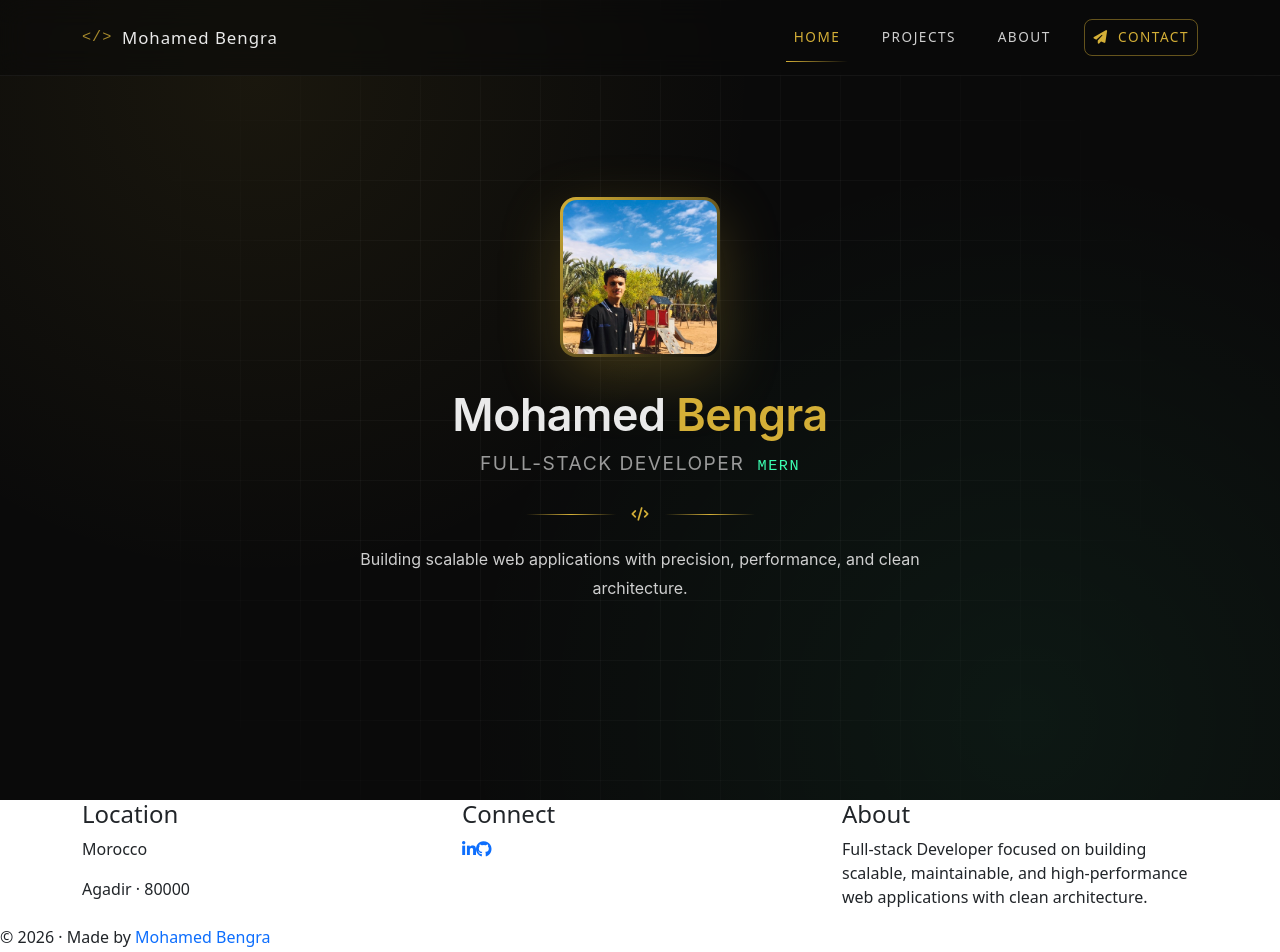
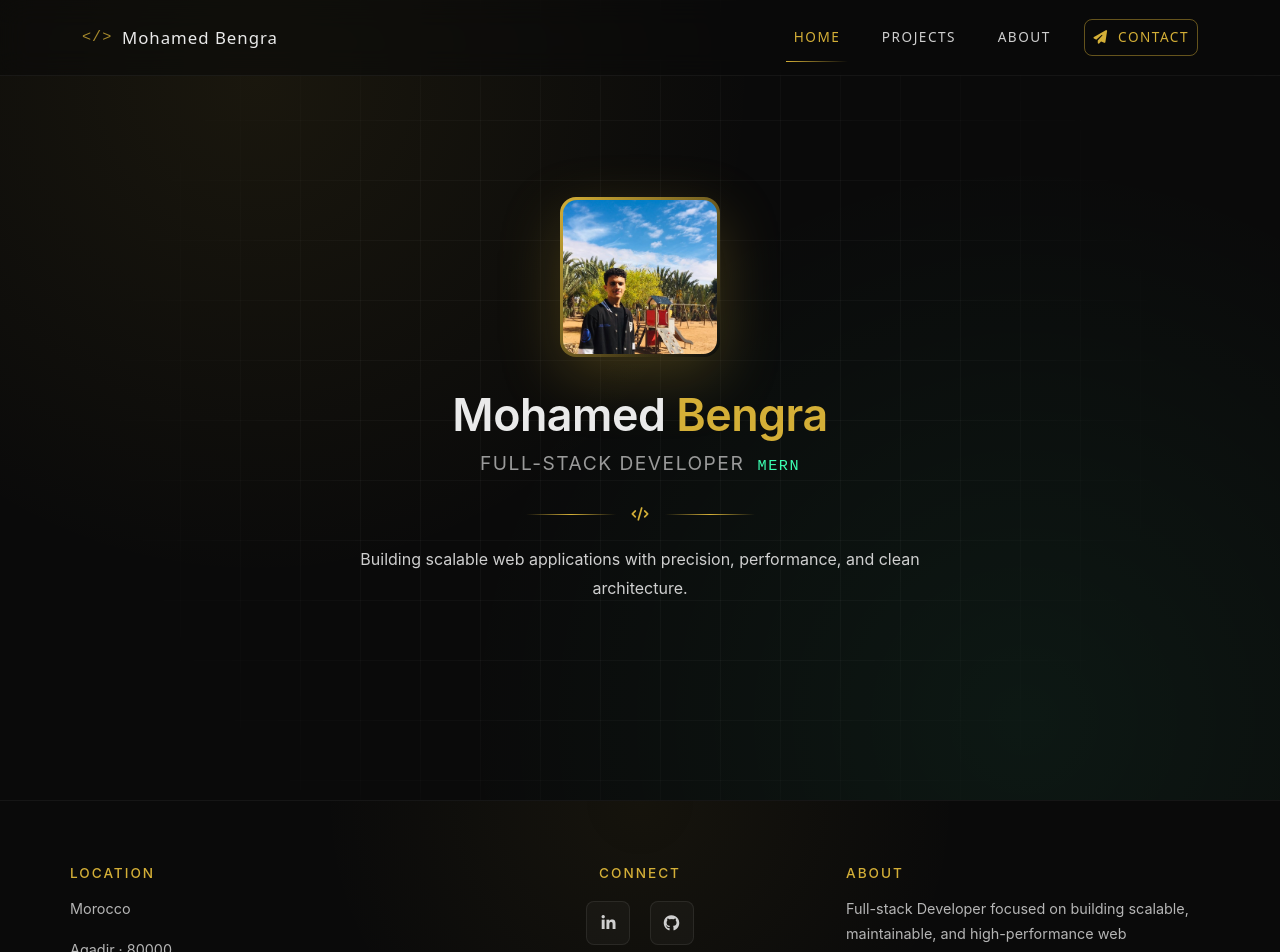
Before and after one commit to BengraMohamed/Portfolio-Angular, an Angular app: page /home in a window 1280 px wide. Shown: the top 952 px of the page. Built offline with nearby package versions, Linux system fonts and the light colour scheme.

Commit message:
Update footer.component.css

```diff
--- a/src/app/footer/footer.component.css
+++ b/src/app/footer/footer.component.css
@@ -1,40 +1,111 @@
-.foot{
-  background-color: #2c3e50;
-  color: white;
-  font-size: 16px;
-}
-.foot .copyRight   {
-  background-color: #1a252f;
-    /* padding: 10px; */
-}
-.foot p a {
-  color: greenyellow;
-  transition: 0.2s;
-  -webkit-transition: 0.2s;
-  -moz-transition: 0.2s;
-  -ms-transition: 0.2s;
-  -o-transition: 0.2s;
-}
-.foot p a:hover{
-  color: crimson;
-}
-.parent{
-  padding: 50px ;
-  margin: 0;
+/* ===== FOOTER BASE ===== */
+.dev-footer {
+  background:
+    radial-gradient(circle at top, rgba(212,175,55,0.06), transparent 45%),
+    #0a0a0a;
+  color: #cfcfcf;
+  font-family: "Inter", system-ui, sans-serif;
+  border-top: 1px solid rgba(255,255,255,0.05);
 }
 
-.icons ul{
+/* ===== MAIN ===== */
+.footer-main {
+  padding: 4rem 0 3rem;
+}
+
+.footer-block h4 {
+  font-size: 0.85rem;
+  letter-spacing: 2px;
+  text-transform: uppercase;
+  color: #d4af37;
+  margin-bottom: 1rem;
+}
+
+.footer-block p {
+  font-size: 0.9rem;
+  line-height: 1.7;
+  color: #b5b5b5;
+}
+
+/* ===== CENTER BLOCK ===== */
+.footer-block.center {
+  text-align: center;
+}
+
+/* ===== SOCIAL ICONS ===== */
+.footer-social {
   display: flex;
   justify-content: center;
-  align-items: center;
-  gap: 10px;
+  gap: 1.2rem;
+  margin-top: 1.2rem;
 }
-.icons ul li{
-  width: 40px;
-  height: 40px;
-  border: 1px solid #ccc;
-  border-radius: 50%;
-  display: flex;
-  justify-content: center;
-  align-items: center;
+
+.footer-social a {
+  width: 44px;
+  height: 44px;
+  display: grid;
+  place-items: center;
+  border-radius: 8px;
+  background: rgba(255,255,255,0.03);
+  border: 1px solid rgba(255,255,255,0.08);
+  color: #cfcfcf;
+  transition: all 0.35s ease;
+  position: relative;
+  overflow: hidden;
 }
+
+/* Subtle dev pulse */
+.footer-social a::after {
+  content: "";
+  position: absolute;
+  inset: 0;
+  background: linear-gradient(
+    120deg,
+    transparent,
+    rgba(213, 255, 60, 0.15),
+    transparent
+  );
+  opacity: 0;
+  transition: opacity 0.4s ease;
+}
+
+.footer-social a:hover::after {
+  opacity: 1;
+}
+
+.footer-social a:hover {
+  color: #d4af37;
+  border-color: #d4af37;
+  transform: translateY(-2px);
+}
+
+/* ===== BOTTOM ===== */
+.footer-bottom {
+  border-top: 1px solid rgba(255,255,255,0.05);
+  padding: 1.2rem 0;
+  text-align: center;
+  background: rgba(0,0,0,0.4);
+}
+
+.footer-bottom p {
+  font-size: 0.8rem;
+  letter-spacing: 0.8px;
+  color: #9a9a9a;
+}
+
+.footer-bottom a {
+  color: #d4af37;
+  text-decoration: none;
+}
+
+.footer-bottom a:hover {
+  text-decoration: underline;
+}
+
+/* ===== RESPONSIVE ===== */
+@media (max-width: 768px) {
+  .footer-block {
+    margin-bottom: 2rem;
+    text-align: center;
+  }
+}
```
